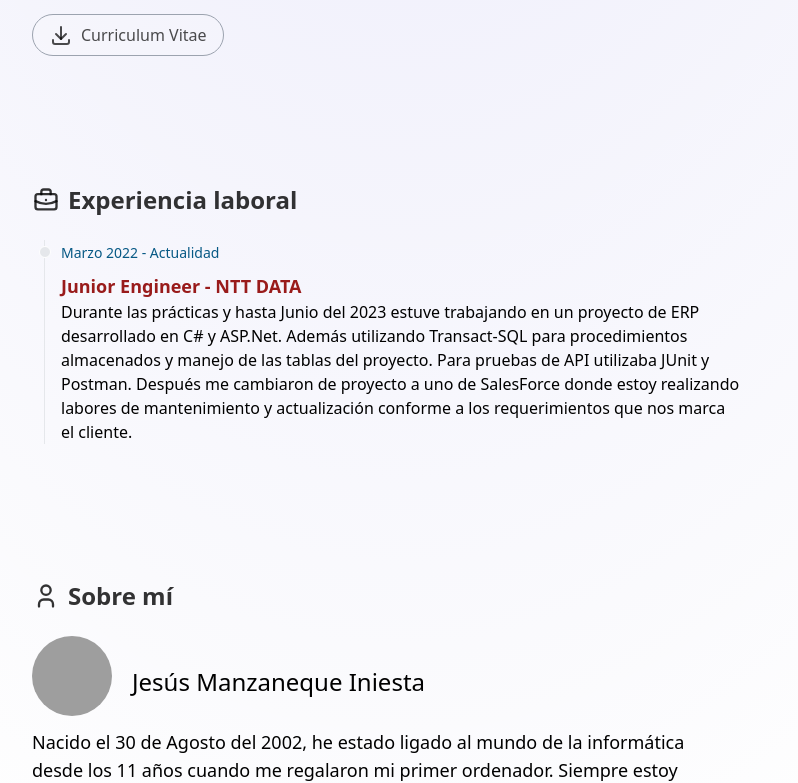
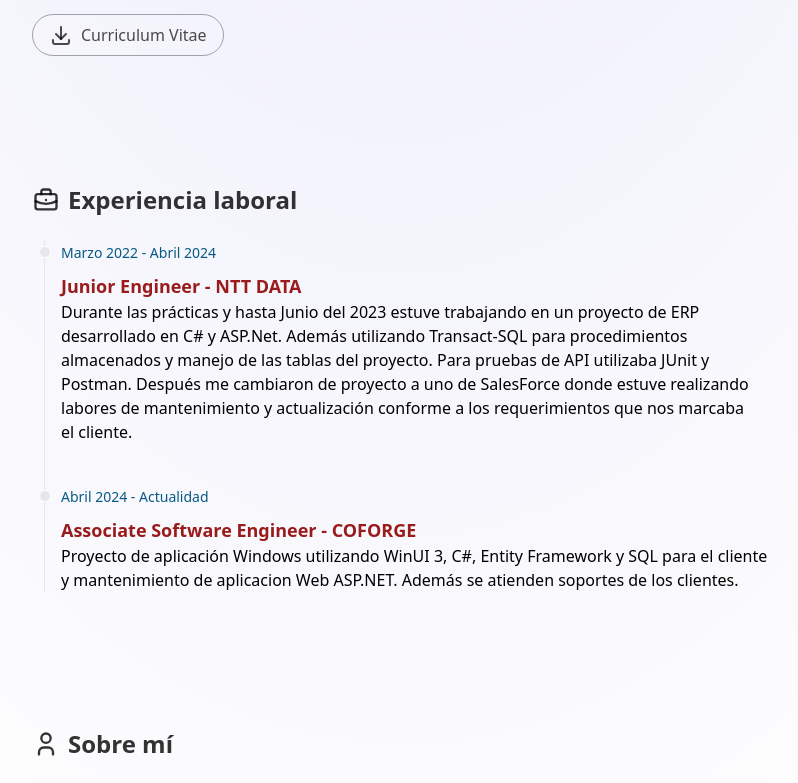
Before and after one commit to jmanzani/porfolio-next, a Next.js app: page / in a window 1280 px wide. Shown: the part 464-1247 px from the top of the page, without its empty margins (238-1036 px from the left). Built offline with nearby package versions, Linux system fonts and the light colour scheme; grey boxes are pictures that could not be loaded.

Commit message:
Update Experience

```diff
--- a/src/components/Experience.js
+++ b/src/components/Experience.js
@@ -3,10 +3,16 @@ import ExperienceItem from "./ExperienceItem";
 export default function Experience() {
   const experiences = [
     {
-      date: "Marzo 2022 - Actualidad",
+      date: "Marzo 2022 - Abril 2024",
       title: "Junior Engineer - NTT DATA",
-      description: "Durante las prácticas y hasta Junio del 2023 estuve trabajando en un proyecto de ERP desarrollado en C# y ASP.Net. Además utilizando Transact-SQL para procedimientos almacenados y manejo de las tablas del proyecto. Para pruebas de API utilizaba JUnit y Postman. Después me cambiaron de proyecto a uno de SalesForce donde estoy realizando labores de mantenimiento y actualización conforme a los requerimientos que nos marca el cliente."
+      description: "Durante las prácticas y hasta Junio del 2023 estuve trabajando en un proyecto de ERP desarrollado en C# y ASP.Net. Además utilizando Transact-SQL para procedimientos almacenados y manejo de las tablas del proyecto. Para pruebas de API utilizaba JUnit y Postman. Después me cambiaron de proyecto a uno de SalesForce donde estuve realizando labores de mantenimiento y actualización conforme a los requerimientos que nos marcaba el cliente."
+    },
+    {
+      date: "Abril 2024 - Actualidad",
+      title: "Associate Software Engineer - COFORGE",
+      description: "Proyecto de aplicación Windows utilizando WinUI 3, C#, Entity Framework y SQL para el cliente y mantenimiento de aplicacion Web ASP.NET. Además se atienden soportes de los clientes."
     }
+
   ]
   return(
     <ol className="relative border-s border-gray-200 dark:border-gray-700 ml-3">
```
